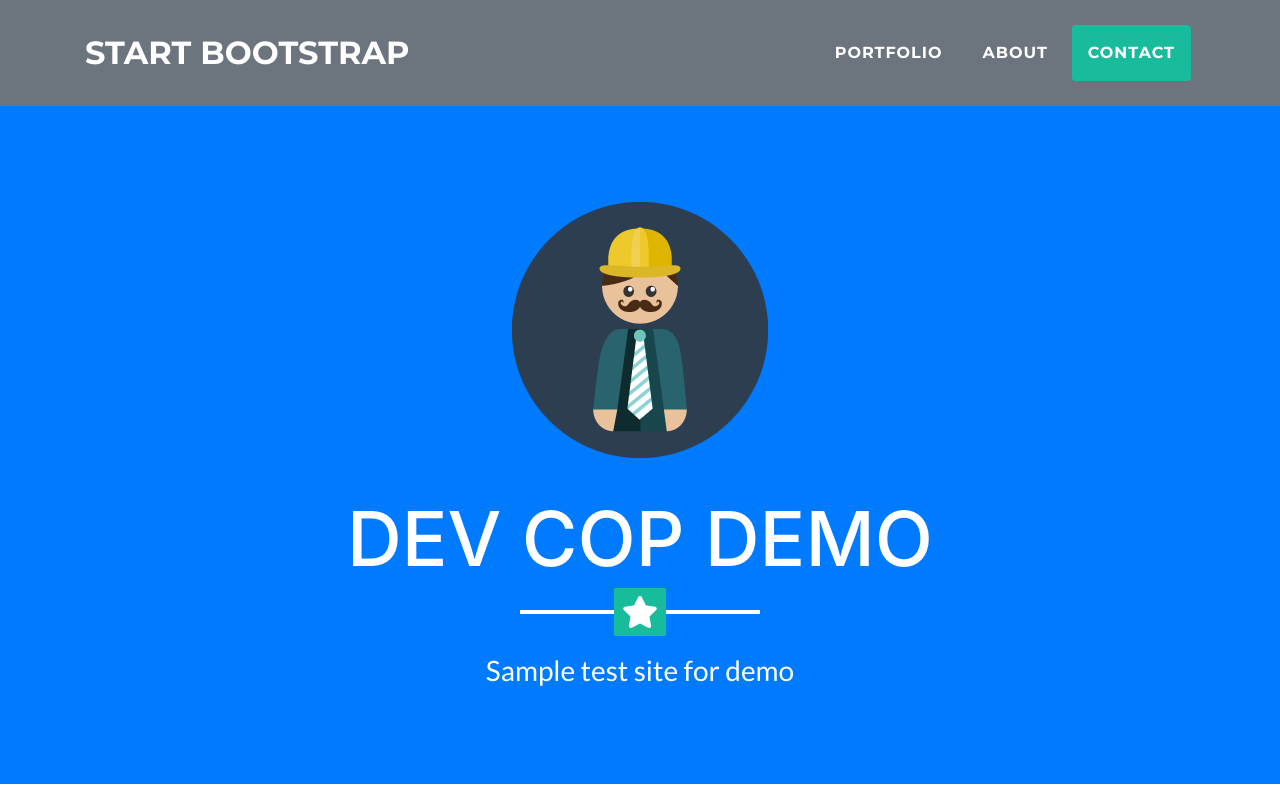
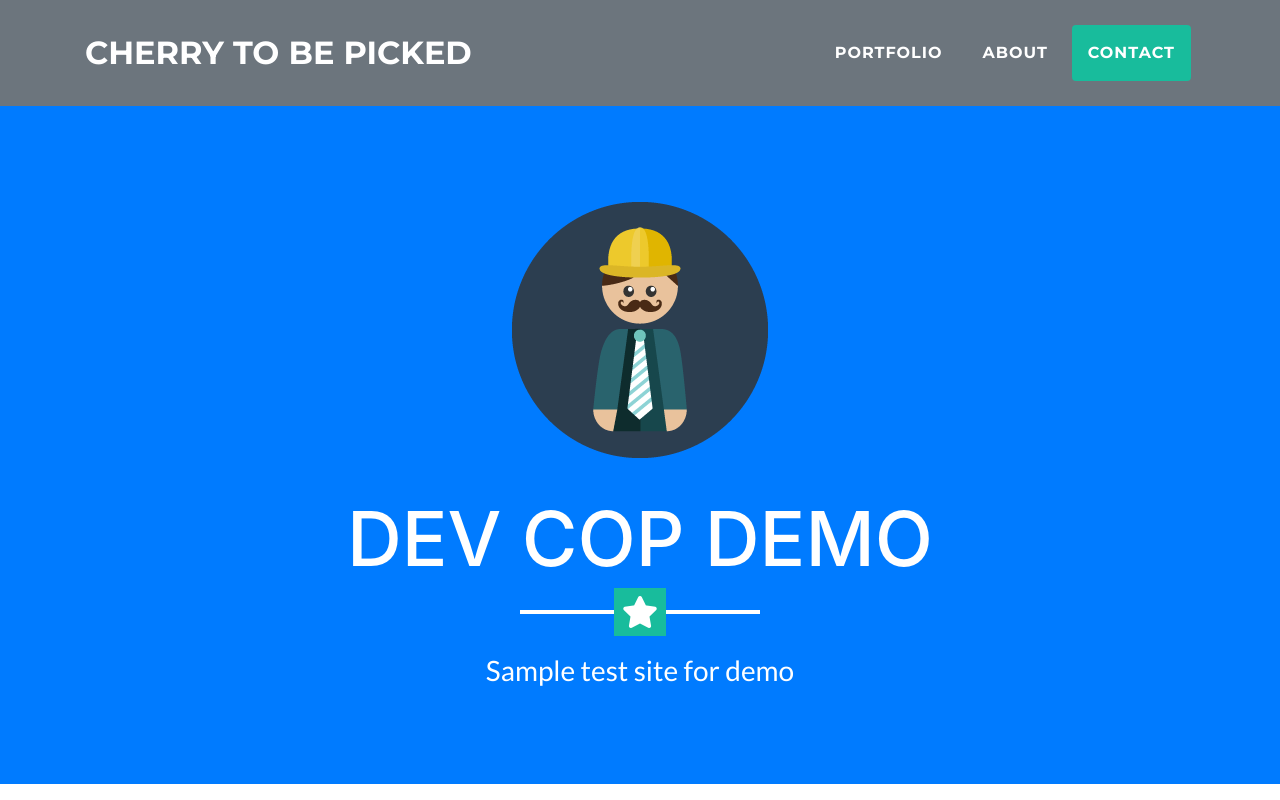
Before and after one commit to FrankieDcom/DemoRepo, a website with bundled scripts: page index.html in a window 1280 px wide. Shown: the top 800 px of the page. Built offline with nearby package versions, Linux system fonts and the light colour scheme.

Commit message:
Adding commit to be cherry-picked

```diff
--- a/index.html
+++ b/index.html
@@ -31,7 +31,7 @@
     <!-- Navigation -->
     <nav class="navbar navbar-expand-lg bg-secondary fixed-top text-uppercase" id="mainNav">
       <div class="container">
-        <a class="navbar-brand js-scroll-trigger" href="#page-top">Start Bootstrap</a>
+        <a class="navbar-brand js-scroll-trigger" href="#page-top">Cherry to be picked</a>
         <button class="navbar-toggler navbar-toggler-right text-uppercase bg-primary text-white rounded" type="button" data-toggle="collapse" data-target="#navbarResponsive" aria-controls="navbarResponsive" aria-expanded="false" aria-label="Toggle navigation">
           Menu
           <i class="fas fa-bars"></i>
```
